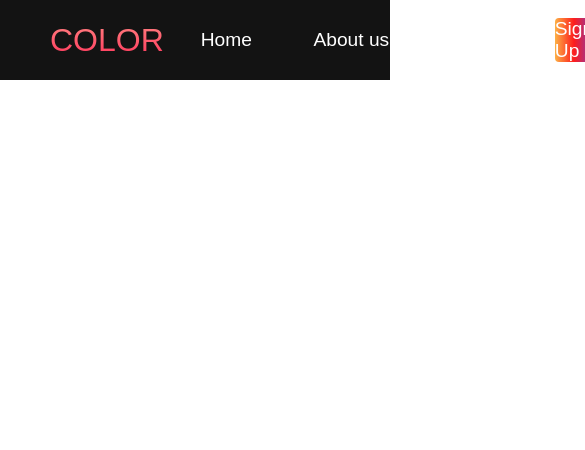
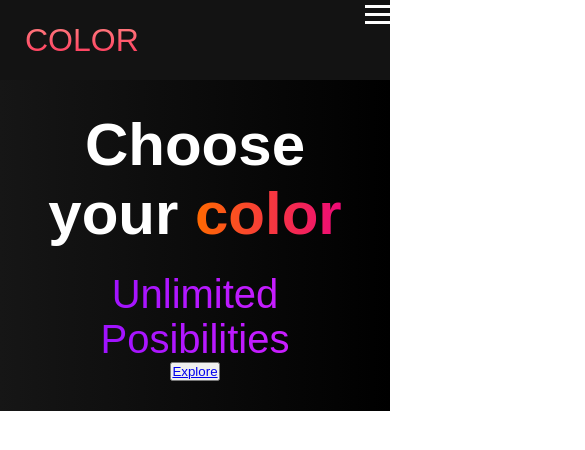
Before and after one commit to Awodi-Emmanuel/simple-landing-page-htmls-css-js, a plain HTML site: page index.html in a window 390 px wide. Shown: the top 450 px of the page, 585 px wide, since content can reach past the window. Drawn offline with Linux system fonts and the light colour scheme.

Commit message:
navbar styling completed

```diff
--- a/index.html
+++ b/index.html
@@ -36,5 +36,15 @@
       </ul>
     </div>
     </nav>
+
+    <!-- Hero Section -->
+    <div class="hero" id="home">
+      <div class="hero__container">
+        <h1 class="hero__heading">Choose your <span>color</span></h1>
+        <p class="hero__description">Unlimited Posibilities</p>
+        <button class="main__btn"><a href="#">Explore</a></button>
+      </div>
+    </div>
+    <script src="script.js"></script>
   </body>
 </html>
--- /dev/null
+++ b/script.js
@@ -0,0 +1,12 @@
+const menu = document.querySelector('#mobile-menu')
+const menuLinks = document.querySelector('.navbar__menu')
+
+
+// Display Mobile Menu
+
+const mobileMenu = () => {
+    menu.classList.toggle('is-active')
+    menuLinks.classList.toggle('active')
+}
+
+menu.addEventListener('click', mobileMenu);
--- a/style.css
+++ b/style.css
@@ -1,8 +1,8 @@
-*  {
-    box-sizing:border-box;
+* {
+  box-sizing: border-box;
   margin: 0;
   padding: 0;
-    font-family: 'Kumbh Sans', sans-serif;
+  font-family: "Kumbh Sans", sans-serif;
   scroll-behavior: smooth;
 }
 
@@ -16,7 +16,6 @@
   position: sticky;
   top: 0;
   z-index: 999;
-
 }
 .navbar__container {
   display: flex;
@@ -34,6 +33,7 @@
   background-image: linear-gradient(to top, #ff0844 0%, #ffb199 100%);
   background-size: 100%;
   -webkit-background-clip: text;
+  -moz-background-clip: text;
   -webkit-text-fill-color: transparent;
   -moz-text-fill-color: transparent;
   display: flex;
@@ -41,7 +41,6 @@
   cursor: pointer;
   text-decoration: none;
   font-size: 2rem;
-
 }
 
 .navbar__menu {
@@ -63,7 +62,6 @@
   text-decoration: none;
   height: 100%;
   transition: all 0.3s ease;
-
 }
 
 .navbar__btn {
@@ -90,7 +88,6 @@
   background: linear-gradient(to right, #fcb045, #fd1d1d, #833ab4);
   color: #fff;
   transition: all 0.3s ease;
-
 }
 
 .navbar__links:hover {
@@ -98,13 +95,12 @@
   transition: all 0.3s ease;
 }
 
-
 /* Mobile Responsiveness */
 
-@media screen and (max-width: 960) {
+@media only screen and (max-width: 960px) {
   .navbar__container {
     display: flex;
-       justify-content: center;
+    justify-content: space-between;
     height: 80px;
     z-index: 1;
     width: 100%;
@@ -113,18 +109,16 @@
   }
 
   .navbar__menu {
-        display:grid;
+    display: grid;
     grid-template-columns: auto;
     margin: 0;
     width: 100%;
     position: absolute;
-        /* top: -1000px; */
+    top: -1000px;
     opacity: 1;
     transition: all 0.5s ease;
     z-index: 1;
     background: #131313;
-
-
   }
 
   .navbar__menu.active {
@@ -166,7 +160,7 @@
     display: flex;
     justify-content: center;
     align-items: center;
-        width:  80%;
+    width: 80%;
     height: 80px;
     margin: 0;
   }
@@ -175,7 +169,7 @@
     position: absolute;
     top: 20%;
     right: 5%;
-        -o-transform: translate(5%, 20%);
+    transform: translate(5%, 20%);
   }
 
   .navbar__toggle .bar {
@@ -183,19 +177,88 @@
     cursor: pointer;
   }
 
-    #mobile__menu.is-active .bar:ntn-child(2) {
+  #mobile__menu.is-active .bar:nth-child(2) {
     opacity: 0;
-
   }
 
-    #mobile__menu.is-active .bar:ntn-child(2) {
+  #mobile__menu.is-active .bar:nth-child(1) {
     transform: translateY(8px) rotate(45deg);
-
   }
 
-    #mobile__menu.is-active .bar:ntn-child(2) {
-        transform: translateY(8px) rotate(-45deg);
-
+  #mobile__menu.is-active .bar:nth-child(3) {
+    transform: translateY(-8px) rotate(-45deg);
+  }
 }
 
+/* Hero Section */
+.hero {
+  background: #000000;
+  background: linear-gradient(to right, #161616, #000000);
+  padding: 200px 0;
+  justify-content: center;
+  align-items: center;
+  max-width: 1200px;
+  margin: 0 auto;
+  height: 90%;
+  text-align: center;
+  padding: 30px;
 }
+
+.hero__heading {
+  font-size: 100px;
+  margin-bottom: 24px;
+  color: #fff;
+}
+
+.hero__heading span {
+  background: #ee0979; /* fallback for old browsers */
+  background: -webkit-linear-gradient(
+    to right,
+    #ff6a00,
+    #ee0979
+  ); /* Chrome 10-25, Safari 5.1-6 */
+  background: linear-gradient(
+    to right,
+    #ff6a00,
+    #ee0979
+  ); /* W3C, IE 10+/ Edge, Firefox 16+, Chrome 26+, Opera 12+, Safari 7+ */
+  background-size: 100%;
+  -webkit-background-clip: text;
+  -moz-background-clip: text;
+  -webkit-text-fill-color: transparent;
+  -moz-text-fill-color: transparent;
+}
+
+.hero__description {
+  font-size: 60px;
+  background: #da22ff; /* fallback for old browsers */
+  background: -webkit-linear-gradient(
+    to right,
+    #9114ff,
+    #c76dda
+  ); /* Chrome 10-25, Safari 5.1-6 */
+  background: linear-gradient(
+    to right,
+    #8f0eff,
+    #da22ff
+  ); /* W3C, IE 10+/ Edge, Firefox 16+, Chrome 26+, Opera 12+, Safari 7+ */
+  background-size: 100%;
+  -webkit-background-clip: text;
+  -moz-background-clip: text;
+  -webkit-text-fill-color: transparent;
+  -moz-text-fill-color: transparent;
+}
+
+.highLight {
+  border-bottom: 4px solid rgba(132, 0, 255);
+}
+
+@media only screen and (max-width: 740px) {
+  .hero__heading {
+    font-size: 60px;
+  }
+
+  .hero__description {
+    font-size: 40px;
+  }
+}
```
Lines whose indentation alone changed are shown as unchanged.
